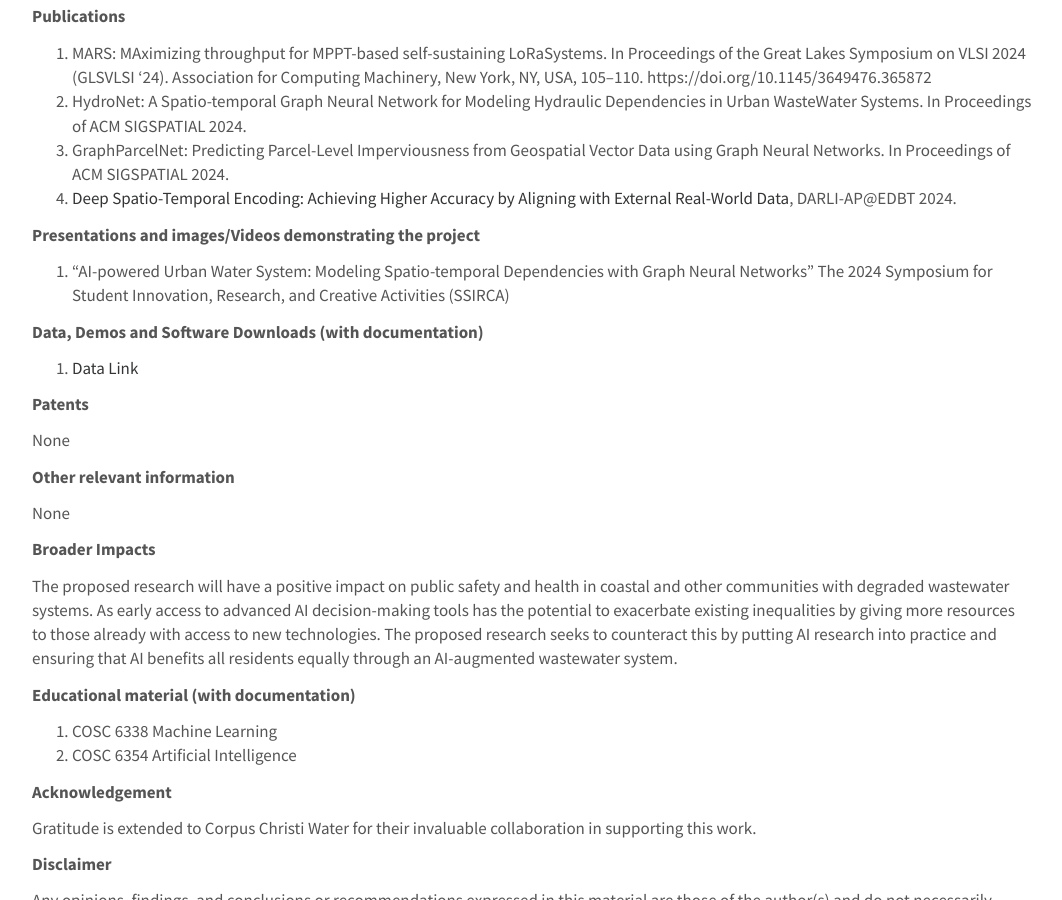
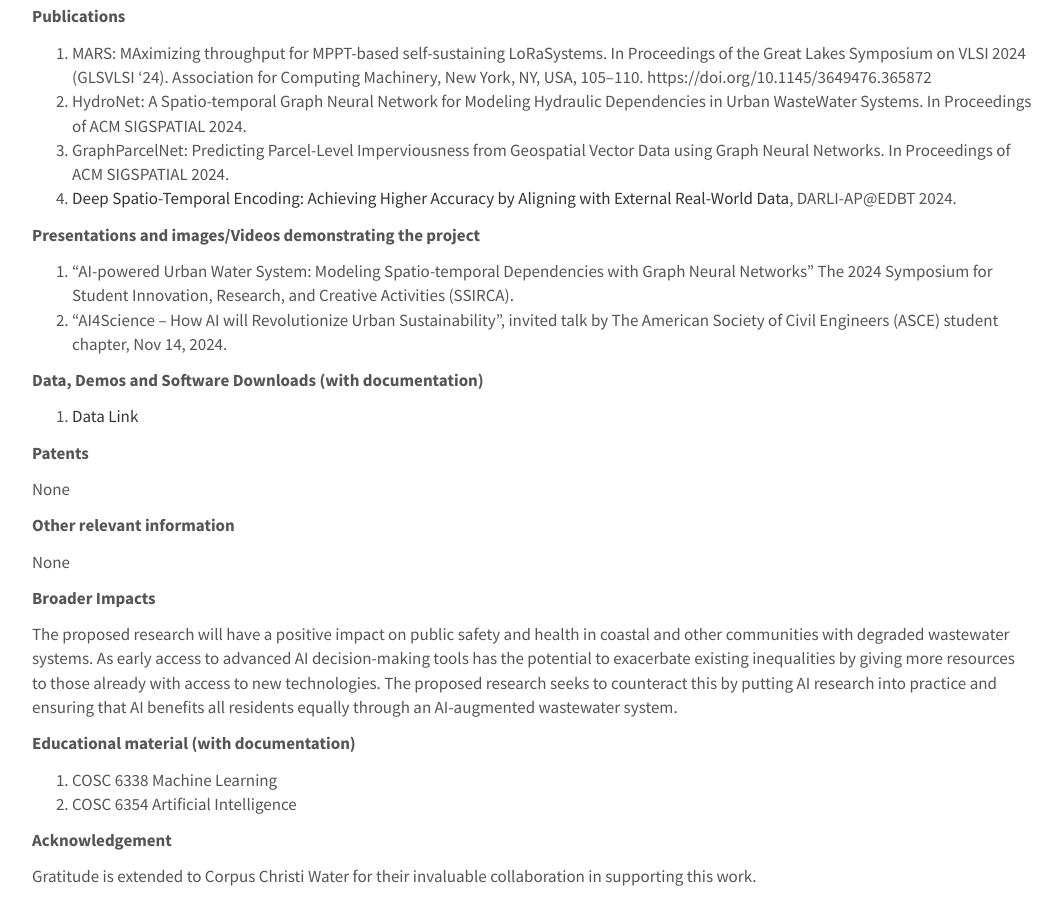
Before and after one commit to WENLU-W/WENLU-W.github.io, a Jekyll site: the page built from docs/_posts/2023-10-01-ai4hydro.md, in a window 1280 px wide and 900 px high, scrolled down 796 px. Shown: the whole window, without its empty margins (108-1170 px from the left). Built offline with Jekyll 4.4.1, drawn with Linux system fonts in a browser that asks for light colours.

Commit message:
Update 2023-10-01-ai4hydro.md

```diff
--- a/docs/_posts/2023-10-01-ai4hydro.md
+++ b/docs/_posts/2023-10-01-ai4hydro.md
@@ -30,7 +30,8 @@ The proposed work will revolutionize the urban wastewater system by transforming
 
 **Presentations and images/Videos demonstrating the project**
 
-   1. "AI-powered Urban Water System: Modeling Spatio-temporal Dependencies with Graph Neural Networks" The 2024 Symposium for Student Innovation, Research, and Creative Activities (SSIRCA)
+   1. "AI-powered Urban Water System: Modeling Spatio-temporal Dependencies with Graph Neural Networks" The 2024 Symposium for Student Innovation, Research, and Creative Activities (SSIRCA).
+   2. "AI4Science – How AI will Revolutionize Urban Sustainability", invited talk by The American Society of Civil Engineers (ASCE) student chapter, Nov 14, 2024.
 
 **Data, Demos and Software Downloads (with documentation)**
 
```
